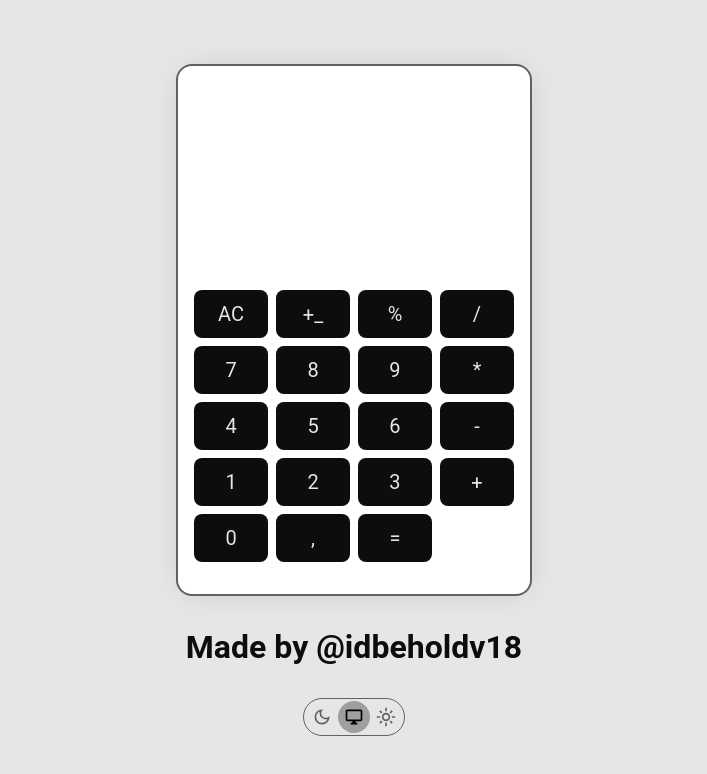
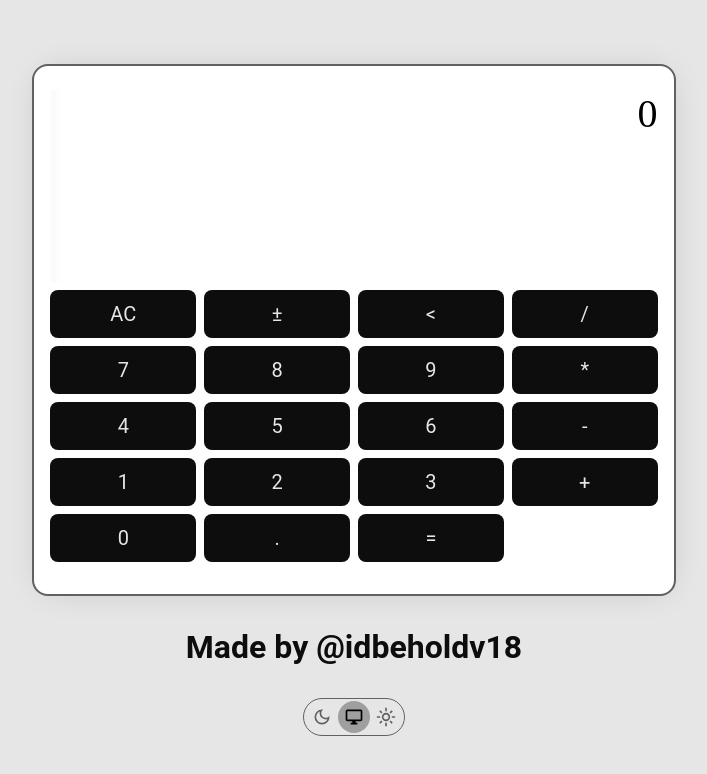
Before and after one commit to idbeholdv18/calculator-and-landing-test-task, a React app: page / in a window 1280 px wide. Shown: the top 774 px of the page, without its empty margins (286-993 px from the left). Built offline with nearby package versions, Linux system fonts and the light colour scheme.

Commit message:
feat: include calculator logic into calculator-ui

```diff
--- a/src/widget/calculator/ui/Calculator.module.css
+++ b/src/widget/calculator/ui/Calculator.module.css
@@ -16,9 +16,37 @@
     background: var(--bg-contrast);
     border: 2px solid var(--border-primary);
     box-shadow: 1px 1px 36px -12px var(--shadow-color);
-    -webkit-box-shadow: 1px 1px 36px -12px var(--shadow-color);
-    -moz-box-shadow: 1px 1px 36px -12px var(--shadow-color);
     border-radius: 16px;
+    width: 60%;
+    max-width: 100vw;
+    box-sizing: border-box;
+    overflow: hidden;
+}
+
+.displayLayout {
+    grid-area: display;
+    position: relative;
+    width: 100%;
+    height: 100%;
+}
+
+.displayWrapper {
+    position: absolute;
+    inset: 0;
+    overflow-x: auto;
+    overflow-y: hidden;
+    direction: rtl;
+    mask-image: linear-gradient(to right, transparent, black 20px, black);
+
+}
+
+.displayText {
+    position: absolute;
+    font-size: 2.5rem;
+    white-space: nowrap;
+    direction: ltr;
+    color: var(--fg-contrast);
+    padding-left: 1rem;
 }
 
 @media screen and (max-width: 600px) {
@@ -32,8 +60,26 @@
     }
 }
 
+.displayText::-webkit-scrollbar {
+    height: 4px;
+}
 
+.displayText::-webkit-scrollbar-track {
+    background: transparent;
+}
 
-.displayLayout {
-    grid-area: display;
+.displayText::-webkit-scrollbar-thumb {
+    background-color: var(--border-primary);
+    border-radius: 2px;
 }
+
+.displayWrapper::after {
+    content: '';
+    position: absolute;
+    left: 0;
+    top: 0;
+    bottom: 0;
+    width: 20px;
+    pointer-events: none;
+    box-shadow: inset 10px 0 10px -10px rgba(0, 0, 0, 0.5);
+}
--- a/src/widget/calculator/ui/Calculator.tsx
+++ b/src/widget/calculator/ui/Calculator.tsx
@@ -1,26 +1,116 @@
-import { FC } from "react";
+import { FC, useEffect, useReducer, useRef, useState } from "react";
 import clsx from "clsx";
 import * as cls from "./Calculator.module.css";
 import { Button } from "@/shared/ui/button";
 import { ScrollAndLockButton } from "@/feature/scroll-and-lock/ui/ScrollAndLockButton";
+import { CalculatorEngine } from "@/feature/calculate/calculator-engine";
+import { CalculatorInvoker } from "@/feature/calculate/invoker";
+import { DigitCommand } from "@/feature/calculate/digit-command";
+import { ClearCommand } from "@/feature/calculate/clear-command";
+import { ToggleSignCommand } from "@/feature/calculate/sign-command";
+import { OperatorCommand } from "@/feature/calculate/op-command";
+import { EqualsCommand } from "@/feature/calculate/eq-command";
+import { BackspaceCommand } from "@/feature/calculate/backspace-command";
 
 interface I_CalculatorProps {
   className?: string;
 }
 
-const buttons = ["AC", "+_", "%", "/", "7", "8", "9", "*", "4", "5", "6", "-", "1", "2", "3", "+", "lock", "0", ",", "="];
+const buttons = ["AC", "±", "<", "/", "7", "8", "9", "*", "4", "5", "6", "-", "1", "2", "3", "+", "lock", "0", ".", "="];
 
 // https://css-tricks.com/snippets/css/complete-guide-grid/
 
 export const Calculator: FC<I_CalculatorProps> = (props) => {
+  const [, forceUpdate] = useReducer(x => x + 1, 0);
+
+  const engine = useRef(new CalculatorEngine()).current;
+  const invoker = useRef(new CalculatorInvoker()).current;
+
+  const handleClick = (el: string) => {
+    switch (el) {
+      case "AC":
+        invoker.execute(new ClearCommand(engine));
+        break;
+      case "±":
+        invoker.execute(new ToggleSignCommand(engine));
+        break;
+      case "<":
+        invoker.execute(new BackspaceCommand(engine));
+        break;
+      case "/":
+      case "*":
+      case "-":
+      case "+":
+        invoker.execute(new OperatorCommand(engine, el));
+        break;
+      case "=":
+        invoker.execute(new EqualsCommand(engine));
+        break;
+      case "lock":
+        return;
+      default:
+        invoker.execute(new DigitCommand(engine, el));
+    }
+
+    forceUpdate();
+  };
+
+  useEffect(() => {
+    const handleKeyDown = (e: KeyboardEvent) => {
+      const { key, code } = e;
+
+      if (
+        (key >= '0' && key <= '9') ||
+        key === '.' ||
+        key === '+' || key === '-' || key === '*' || key === '/' ||
+        key === 'Enter' || key === '=' || key === 'Backspace' || key === 'Escape'
+      ) {
+        e.preventDefault();
+
+        if (key === 'Enter' || key === '=') {
+          handleClick("=");
+        } else if (key === 'Backspace') {
+          handleClick("<");
+        } else if (key === 'Escape') {
+          handleClick("AC");
+        } else {
+          handleClick(key);
+        }
+      }
+
+      if (code === 'KeyS') {
+        e.preventDefault();
+        handleClick("+_");
+      }
+    };
+
+    window.addEventListener("keydown", handleKeyDown);
+    return () => window.removeEventListener("keydown", handleKeyDown);
+  }, []);
+
+
   return (
     <div className={ clsx(props.className, cls.calculatorLayout) }>
-      <div className={ clsx(cls.displayLayout) }></div>
-      { buttons.map((el) => {
-        if (el === "lock")
-          return <ScrollAndLockButton/>
-        return (<Button rounded={ "rxl" } size={ "xl" }>{ el }</Button>)
-      }) }
+      <div className={ cls.displayLayout }>
+        <div className={ cls.displayWrapper }>
+          <div className={ cls.displayText }>{ engine.display }</div>
+        </div>
+      </div>
+      { buttons.map((el) =>
+        el === "lock" ? (
+          <ScrollAndLockButton key={ el }/>
+        ) : (
+          <Button
+            key={ el }
+            rounded="rxl"
+            size="xl"
+            onClick={ () => handleClick(el) }
+            disabled={ el === "%" }
+          >
+            { el }
+          </Button>
+        )
+      ) }
     </div>
   )
 }
```
Lines whose indentation alone changed are shown as unchanged.
